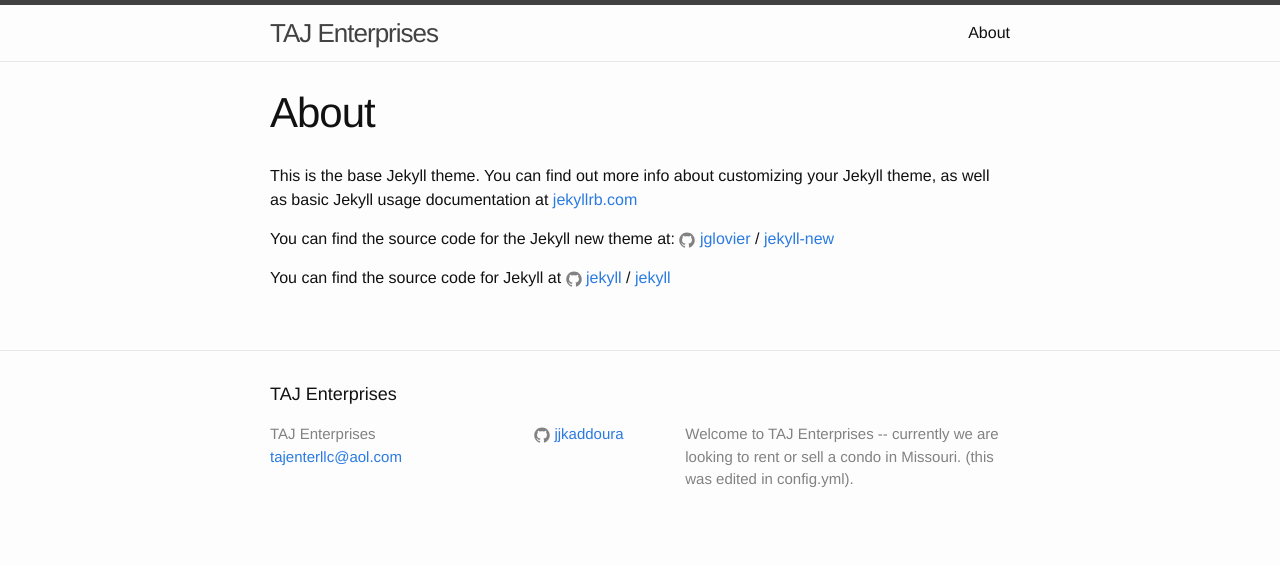
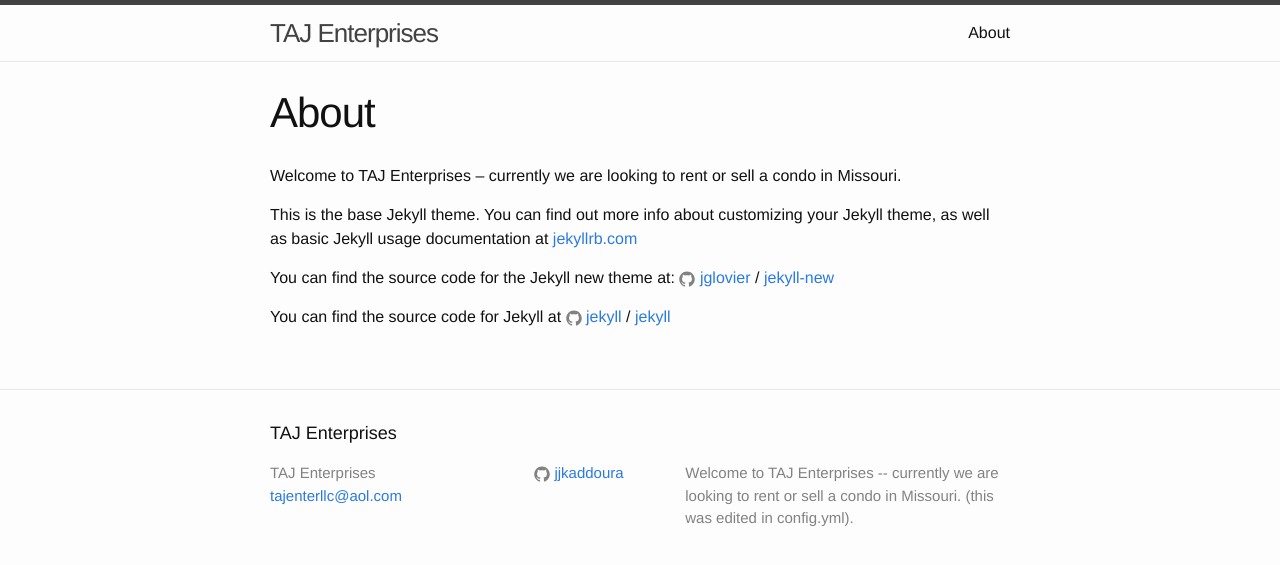
Before and after one commit to jjkaddoura/jjkaddoura.github.io, a Jekyll site: the page built from about.md, in a window 1280 px wide. Shown: the top 565 px of the page. Built offline with Jekyll 4.4.1, drawn with Linux system fonts in a browser that asks for light colours.

Commit message:
Update about.md

```diff
--- a/about.md
+++ b/about.md
@@ -3,6 +3,12 @@
 title: About
 permalink: /about/
 ---
+
+Welcome to TAJ Enterprises -- currently we are looking to rent or sell a condo in Missouri.
+
+
+
+
 
 This is the base Jekyll theme. You can find out more info about customizing your Jekyll theme, as well as basic Jekyll usage documentation at [jekyllrb.com](http://jekyllrb.com/)
 
```
